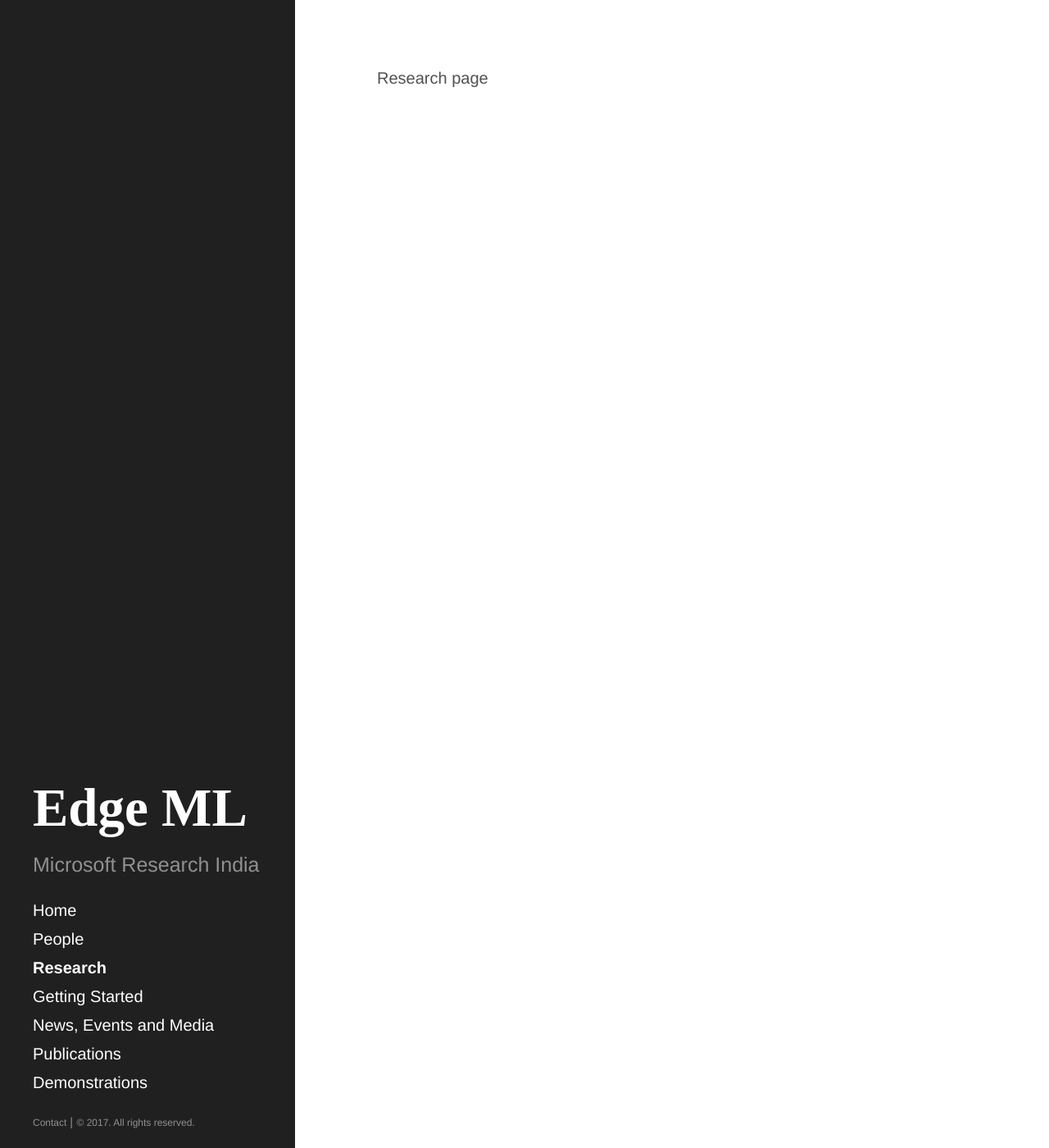
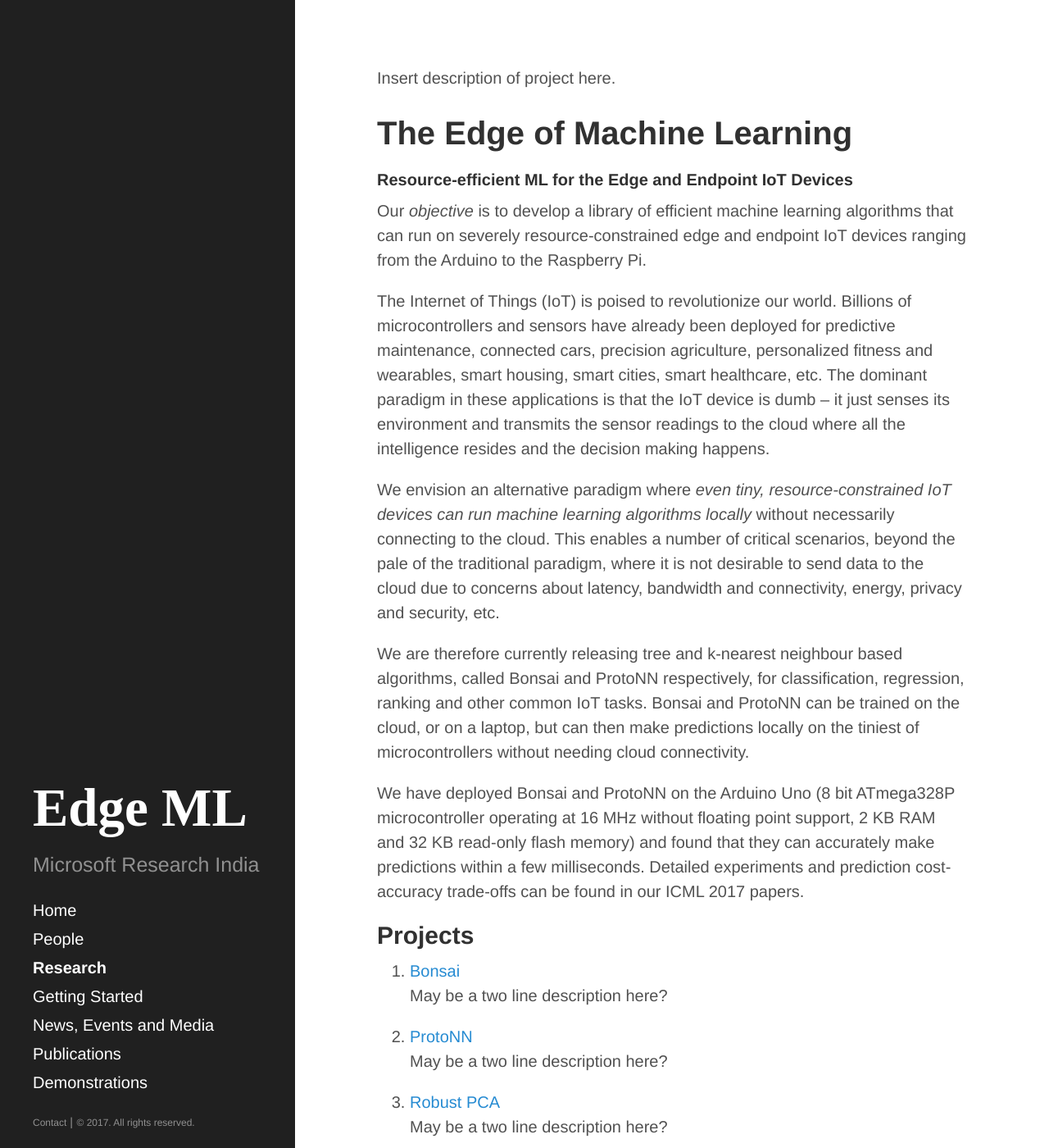
Before and after one commit to ShishirPatil/EdgeML, a Jekyll site: the page built from Research/index.html, in a window 1280 px wide and 1400 px high. Shown: the whole window at 82% size. Built offline with Jekyll 4.4.1, drawn with Linux system fonts in a browser that asks for light colours.

Commit message:
Adding links to projects in Research/index.html

```diff
--- a/Research/index.html
+++ b/Research/index.html
@@ -2,4 +2,33 @@
 layout: default
 title: Home
 ---
-Research page
+Insert description of project here.
+
+<h1> The Edge of Machine Learning </h1>
+<h4> Resource-efficient ML for the Edge and Endpoint IoT Devices </h4>
+
+<p>Our <i>objective</i> is to develop a library of efficient machine learning algorithms that can run on severely resource-constrained edge and endpoint IoT devices ranging from the Arduino to the Raspberry Pi.</p>
+
+<p>The Internet of Things (IoT) is poised to revolutionize our world. Billions of microcontrollers and sensors have already been deployed for predictive maintenance, connected cars, precision agriculture, personalized fitness and wearables, smart housing, smart cities, smart healthcare, etc. The dominant paradigm in these applications is that the IoT device is dumb – it just senses its environment and transmits the sensor readings to the cloud where all the intelligence resides and the decision making happens.</p>
+
+<p>We envision an alternative paradigm where <i>even tiny, resource-constrained IoT devices can run machine learning algorithms locally</i> without necessarily connecting to the cloud. This enables a number of critical scenarios, beyond the pale of the traditional paradigm, where it is not desirable to send data to the cloud due to concerns about latency, bandwidth and connectivity, energy, privacy and security, etc. </p>
+
+<p>We are therefore currently releasing tree and k-nearest neighbour based algorithms, called Bonsai and ProtoNN respectively, for classification, regression, ranking and other common IoT tasks. Bonsai and ProtoNN can be trained on the cloud, or on a laptop, but can then make predictions locally on the tiniest of microcontrollers without needing cloud connectivity.</p>
+
+<p>We have deployed Bonsai and ProtoNN on the Arduino Uno (8 bit ATmega328P microcontroller operating at 16 MHz without floating point support, 2 KB RAM and 32 KB read-only flash memory) and found that they can accurately make predictions within a few milliseconds. Detailed experiments and prediction cost-accuracy trade-offs can be found in our ICML 2017 papers.</p>
+
+<h2>Projects</h2>
+<ol>
+	<li>
+		<a href="{{ site.baseurl }}/Research/Bonsai">Bonsai</a>
+		<p>May be a two line description here?</p>
+	</li>
+	<li>
+		<a href="{{ site.baseurl }}/Research/ProtoNN">ProtoNN</a>
+		<p>May be a two line description here?</p>
+	</li>
+	<li>
+		<a href="{{ site.baseurl }}/Research/RobustPCA">Robust PCA</a>
+		<p>May be a two line description here?</p>
+	</li>
+</ol>
```
